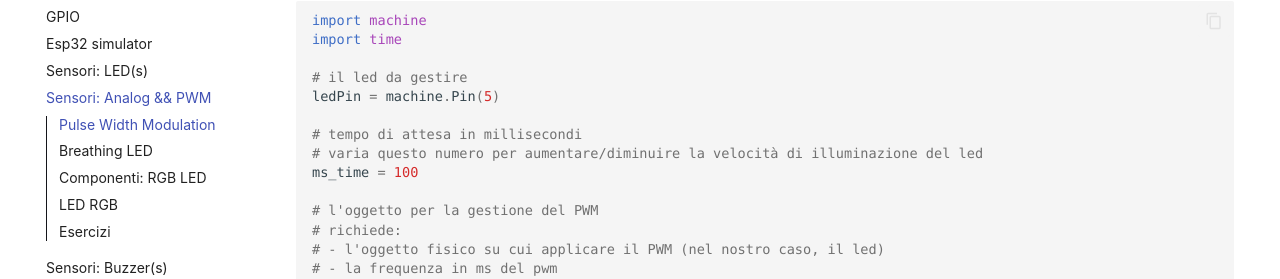
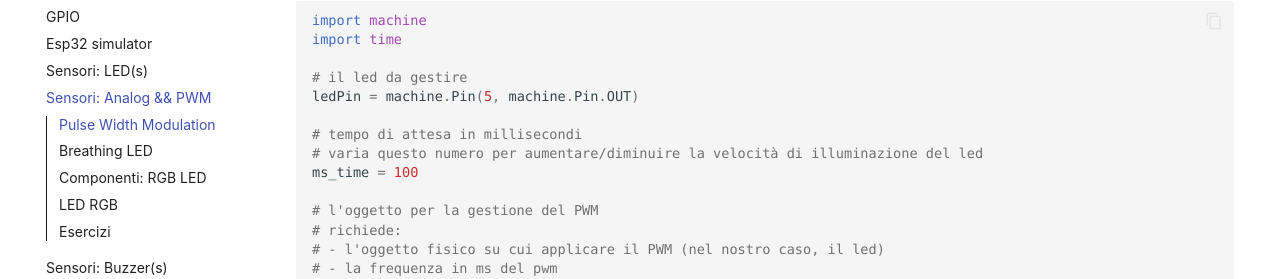
Before and after one commit to dvjlabs/esp32_course, an MkDocs documentation site: the page built from docs/corso/12_sensori_analog_pwm.md, in a window 1280 px wide and 900 px high, scrolled down 2141 px. Shown: the part 172-451 px from the top of the window. Built offline with MkDocs 1.6.1 and Material for MkDocs 9.7.7, drawn with Linux system fonts in a browser that asks for light colours; some of the changed text lies outside the part shown.

Commit message:
fix code glitches

```diff
--- a/docs/corso/12_sensori_analog_pwm.md
+++ b/docs/corso/12_sensori_analog_pwm.md
@@ -45,7 +45,7 @@
 import time
 
 # il led da gestire
-ledPin = machine.Pin(5)
+ledPin = machine.Pin(5, machine.Pin.OUT)
 
 # tempo di attesa in millisecondi
 # varia questo numero per aumentare/diminuire la velocità di illuminazione del led
@@ -172,9 +172,9 @@
 import random
 import time
 
-pinR = machine.Pin(xxx, Pin.OUT)
-pinG = machine.Pin(yyy, Pin.OUT)
-pinB = machine.Pin(zzz, Pin.OUT)
+pinR = machine.Pin(xxx, machine.Pin.OUT)
+pinG = machine.Pin(yyy, machine.Pin.OUT)
+pinB = machine.Pin(zzz, machine.Pin.OUT)
 pwmR = machine.PWM(pinR,10000)
 pwmG = machine.PWM(pinG,10000)
 pwmB = machine.PWM(pinB,10000)
```
